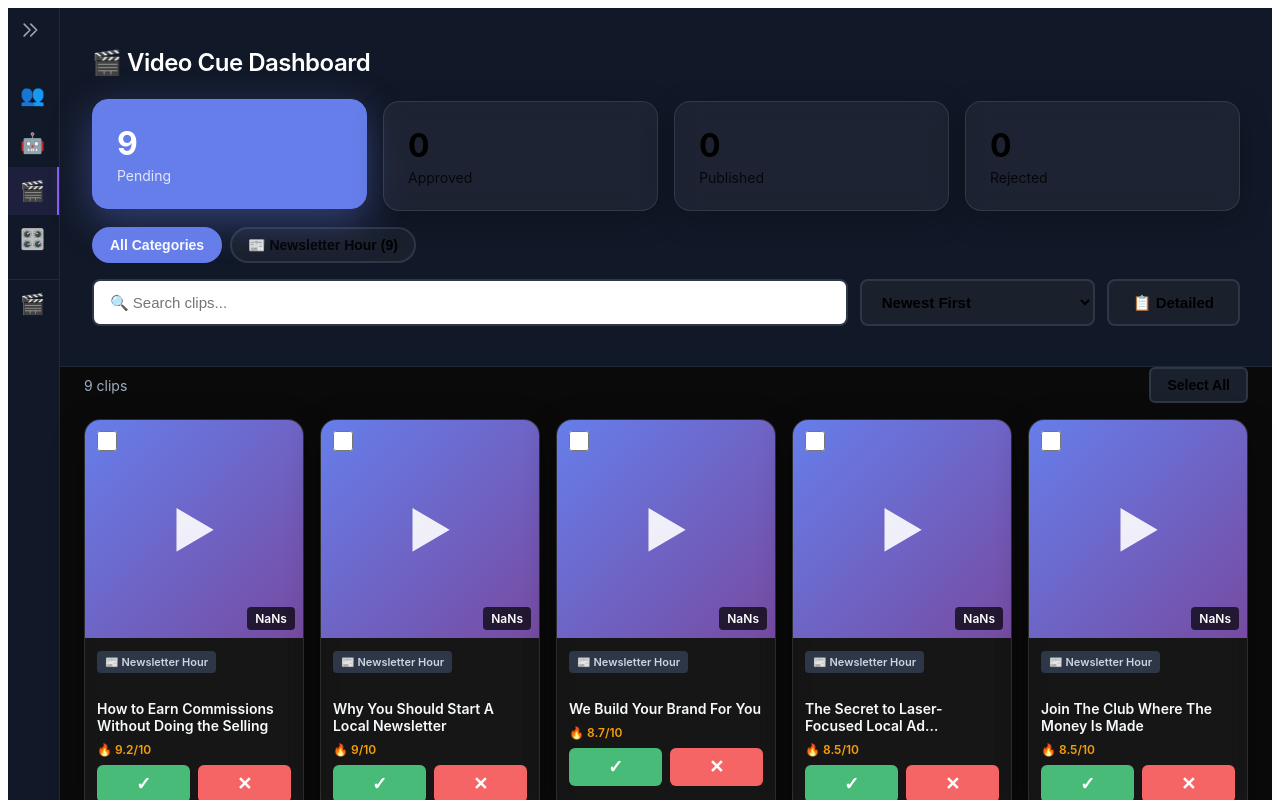
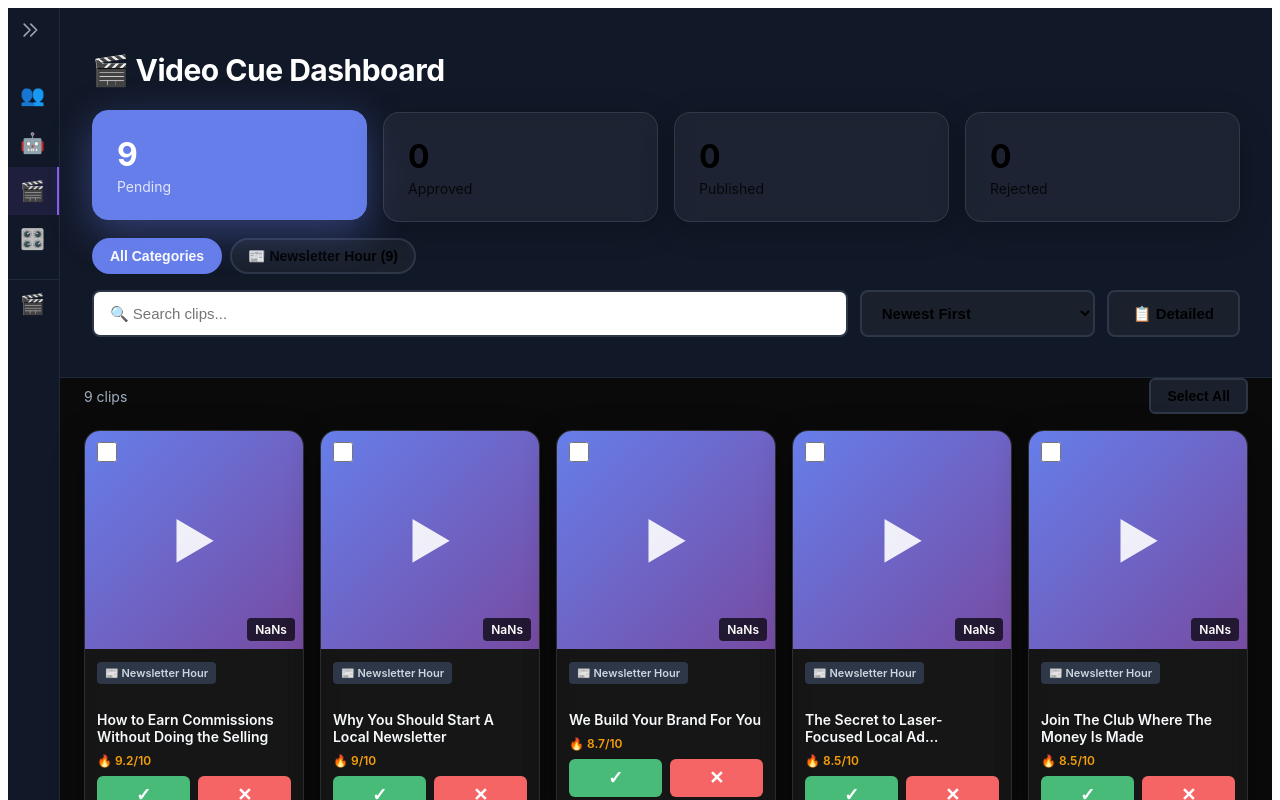
Before and after one commit to pacinobot2026/vizard-clips-dashboard, a Next.js app: page /dashboard in a window 1280 px wide. Shown: the top 800 px of the page. Built offline with nearby package versions, Linux system fonts and the light colour scheme.

Commit message:
Match title size and font weight with other boards (30px, 700)

```diff
--- a/pages/dashboard.js
+++ b/pages/dashboard.js
@@ -569,8 +569,8 @@ const styles = {
     marginBottom: '0'
   },
   title: {
-    fontSize: '24px',
-    fontWeight: '600',
+    fontSize: '30px',
+    fontWeight: '700',
     marginBottom: '24px',
     color: '#fff',
     backgroundClip: 'text',
```
